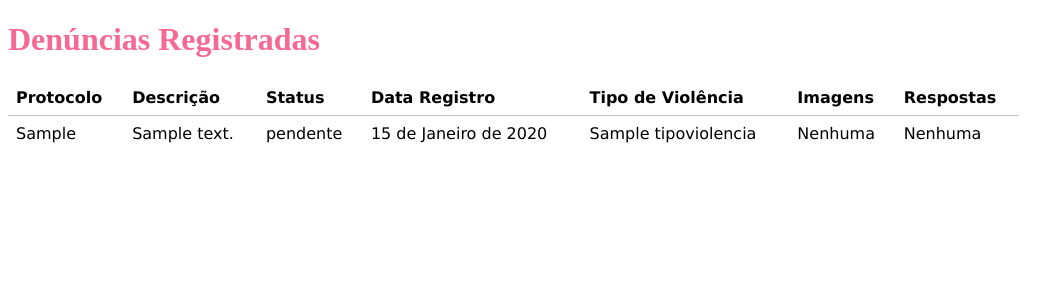
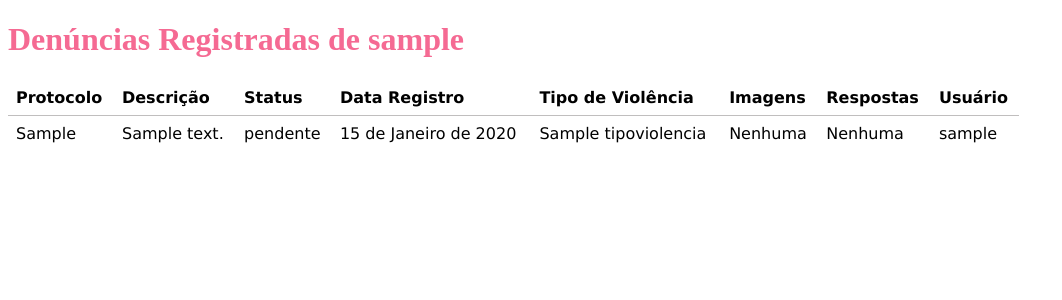
Before and after one commit to Letty15/Sistema-de-den-ncia-an-nima-, a Django app: page /denuncias/listar_denuncia/ in a window 1280 px wide. Shown: the top 300 px of the page, without its empty margins (0-1062 px from the left). Run offline with Django 5.2, Linux system fonts and the light colour scheme; a user stored in the database is signed in; tables that the repository leaves empty hold one stand-in row (values such as "Sample post").

Commit message:
Alteração - Denúncias listar.html e views.py

```diff
--- a/denuncias/templates/denuncias/listar.html
+++ b/denuncias/templates/denuncias/listar.html
@@ -29,7 +29,7 @@
     </style>
 </head>
 <body>
-    <h1>Denúncias Registradas</h1>
+    <h1>Denúncias Registradas de {{ usuario.user.username }}</h1>
 
     <table cellpadding="8" cellspacing="0">
         <thead>
@@ -41,6 +41,7 @@
                 <th>Tipo de Violência</th>
                 <th>Imagens</th>
                 <th>Respostas</th>
+                <th>Usuário</th> <!-- nova coluna -->
             </tr>
         </thead>
         <tbody>
@@ -65,13 +66,13 @@
                         Nenhuma
                     {% endif %}
                 </td>
+                <td>{{ denuncia.denunciante.user.username }}</td> <!-- mostra o nome do usuário -->
             </tr>
             {% empty %}
             <tr>
-                <td colspan="7">Nenhuma denúncia registrada.</td>
+                <td colspan="8">Nenhuma denúncia registrada.</td>
             </tr>
             {% endfor %}
         </tbody>
     </table>
 </body>
-</html>
--- a/denuncias/views.py
+++ b/denuncias/views.py
@@ -4,7 +4,12 @@ from .models import Denuncia, Usuario
 def listar_denuncia(request):
     usuario = Usuario.objects.get(user=request.user)
     denuncias = Denuncia.objects.filter(denunciante=usuario)
-    return render(request, 'denuncias/listar.html', {'denuncias': denuncias})
-
-
+    return render(
+        request,
+        'denuncias/listar.html',
+        {
+            'denuncias': denuncias,
+            'usuario': usuario  # adiciona o usuário no contexto
+        }
+    )
 # Create your views here.
```
